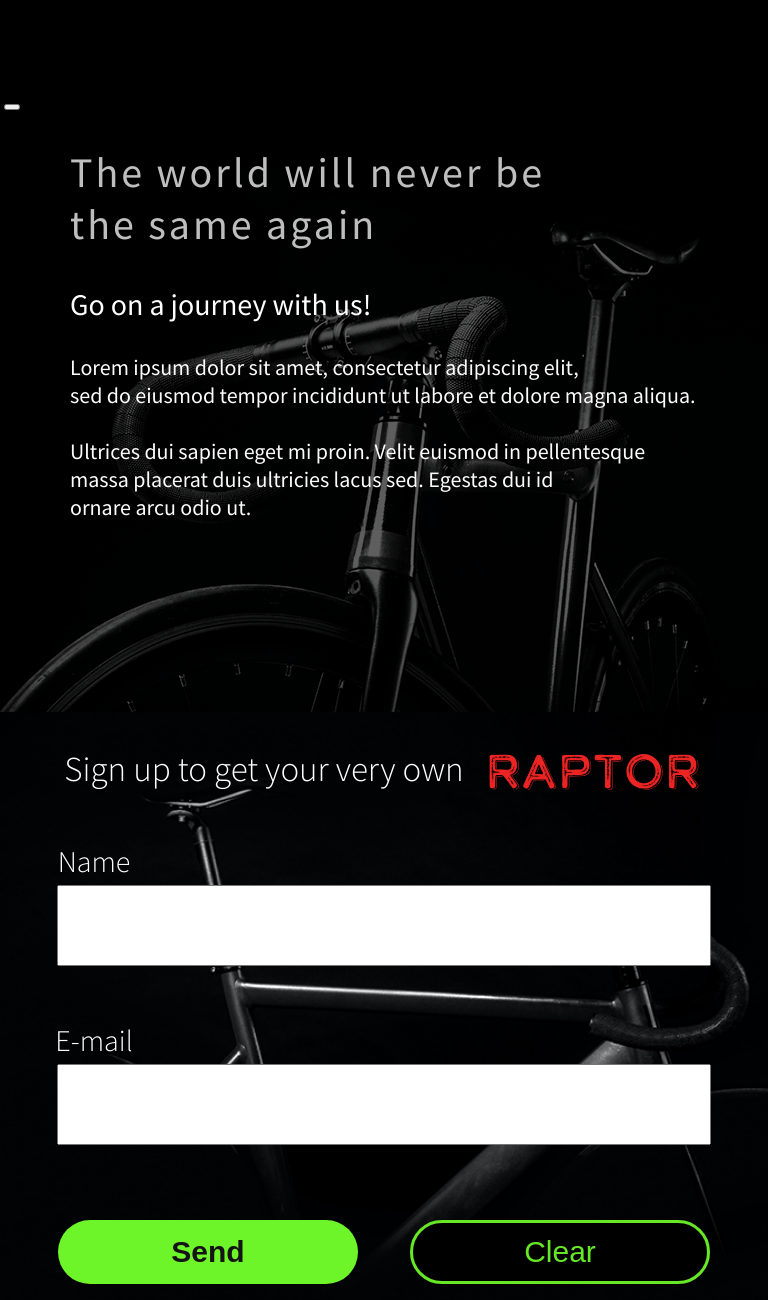
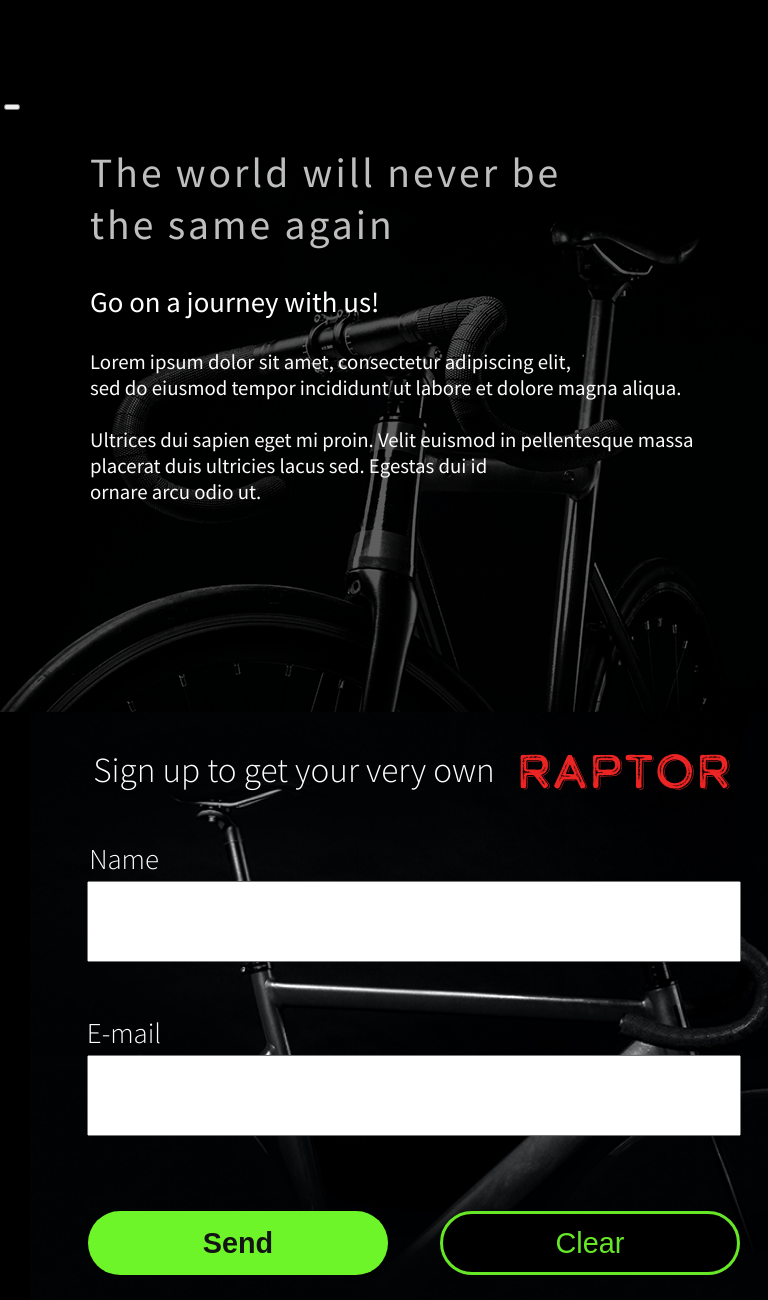
Before and after one commit to Ant1N/Chupa-Chups, a plain HTML site: page index.html in a window 768 px wide. Shown: the top 1300 px of the page. Drawn offline with Linux system fonts and the light colour scheme; a web font is replaced by a local one.

Commit message:
Fixed CSS for tablet after pull request view

```diff
--- a/desktop.css
+++ b/desktop.css
@@ -73,13 +73,13 @@
     margin: 0;
   }
 
-  .text {
+  .textWrapper {
     position: relative;
     top: 100px;
     height: 646px;
   }
 
-  .citatText {
+  .signUpWrapper {
     align-items: flex-start;
   }
 
@@ -116,13 +116,13 @@
     width: 719px;
   }
 
-  #bicycle3 {
+  .bicycle3 {
     left: 985px;
     width: 934px;
     height: 660px;
   }
 
-  #bicycle2 {
+  .bicycle2 {
     left: 0px;
     width: 983px;
     height: 695px;
--- a/index.html
+++ b/index.html
@@ -27,8 +27,8 @@
     </div>
 
     <div class="signUpPage">
-      <div class="citatText">
-        <div class="text">
+      <div class="signUpWrapper">
+        <div class="textWrapper">
           <h2 class="signUpH2">The world will never be the same again</h2>
           <h3 class="signUpH3">Go on a journey with us!</h3>
           <p class="signUpP">
@@ -40,11 +40,11 @@
           <p class="signUpP2">Lorem ipsum dolor sit amet, consectetur adipiscing elit, <br> sed do eiusmod tempor incididunt ut labore et dolore magna aliqua. <br><br> Ultrices dui sapien eget mi proin. Velit euismod in pellentesque massa placerat duis ultricies lacus sed. Egestas dui id<br> ornare arcu odio ut.</p>
         </div>
 
-        <img id="bicycle3" src="images/bicycle2.jpg" alt="black bicycle" />
+        <img class="bicycle3" src="images/bicycle2.jpg" alt="black bicycle" />
       </div>
 
       <div class="signUpArea">
-        <img id="bicycle2" src="images/bicycle3.jpg" alt="black bicycle" />
+        <img class="bicycle2" src="images/bicycle3.jpg" alt="black bicycle" />
 
         <div class="signUpText">
           <p class="signUp">Sign up to get your very own</p>
--- a/tablet.css
+++ b/tablet.css
@@ -6,28 +6,23 @@
 
   /*Sign Up*/
 
-  #bicycle3, #bicycle3 {
+  .bicycle3, .bicycle2 {
     display: none;
   }
 
-  #bicycle2 {
-    display: none;
-  }
-
-  .citatText {
+  .signUpWrapper {
     background-image: url("/images/bicycle3.png");
     background-size: cover;
     height: 566px;
-    margin-top: 0;
   }
 
-  .text {
+  .textWrapper {
     position: relative;
-    left: 70px;
+    left: 90px;
   }
 
   .signUpH2 {
-    font-size: 42px;
+    font-size: 2.6rem;
     color: #fefefe;
     letter-spacing: 3px;
     font-family: 'Source Sans Pro', sans-serif;
@@ -38,7 +33,7 @@
   }
 
   .signUpH3 {
-    font-size: 30px;
+    font-size: 1.8rem;
     color: white;
     font-family: 'Source Sans Pro', sans-serif;
     font-weight: 400;
@@ -49,7 +44,7 @@
   }
 
   .signUpP2 {
-    font-size: 22px;
+    font-size: 1.3rem;
     color: #fcfcfc;
     width: 719px;
     height: 132px;
@@ -62,6 +57,8 @@
     background-image: url("/images/bicycle2.png");
     background-size: cover;
     height: 630px;
+    position: relative;
+    left: 30px;
   }
 
   .signUpText {
@@ -73,7 +70,7 @@
 
   .signUp {
     color: white;
-    font-size: 35px;
+    font-size: 2.2rem;
     font-family: 'Source Sans Pro', sans-serif;
     font-weight: 300;
   }
@@ -92,17 +89,8 @@
     bottom: 40px;
   }
 
-  .name {
-    font-size: 30px;
-    color: white;
-    font-family: 'Source Sans Pro', sans-serif;
-    font-weight: 300;
-    position: relative;
-    right: 290px;
-  }
-
-  .email {
-    font-size: 30px;
+  .name, .email {
+    font-size: 1.8rem;
     color: white;
     font-family: 'Source Sans Pro', sans-serif;
     font-weight: 300;
@@ -130,7 +118,7 @@
     height: 64px;
     border-radius: 47px;
     border-style: none;
-    font-size: 30px;
+    font-size: 1.8rem;
     font-weight: bold;
     color: #141414;
     position: relative;
@@ -148,7 +136,7 @@
     height: 64px;
     border: 3px solid #67e826;
     border-radius: 47px;
-    font-size: 30px;
+    font-size: 1.8rem;
     color: #67e826;
     position: relative;
     position: relative;
```
